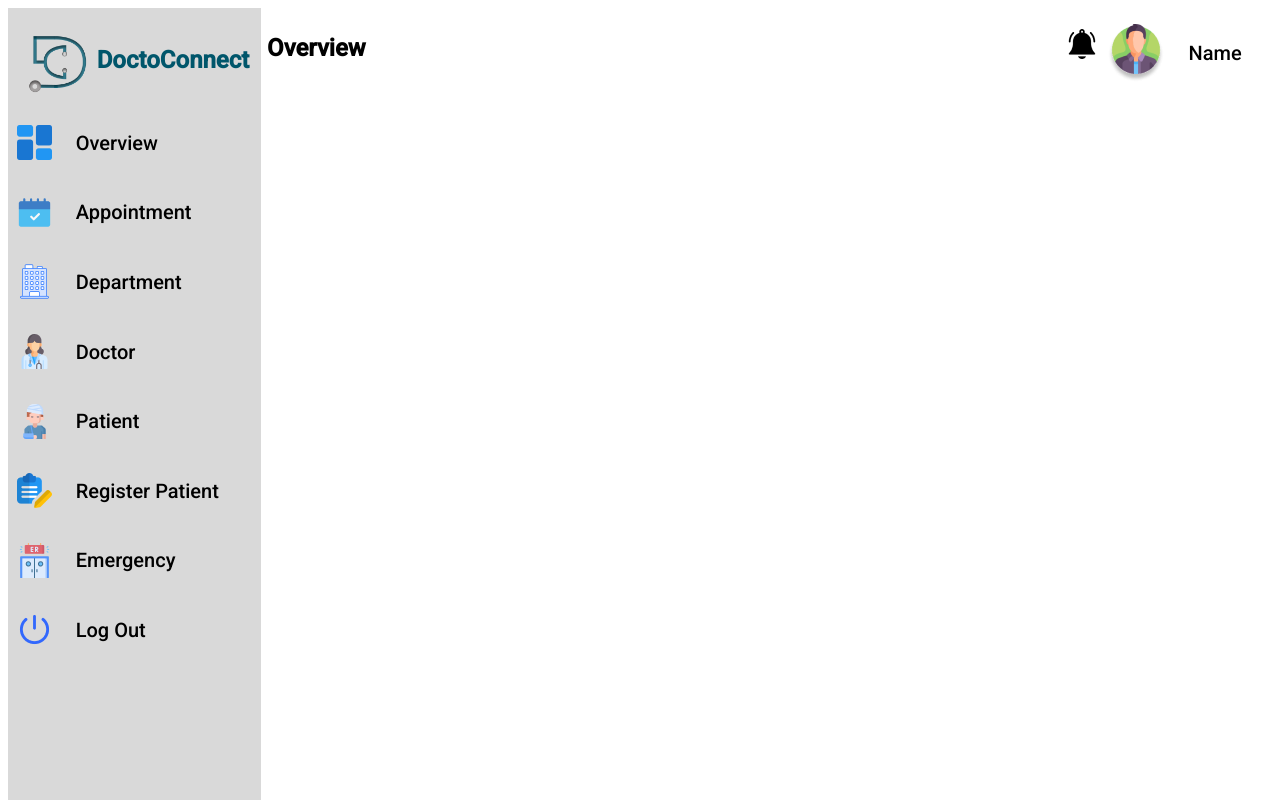
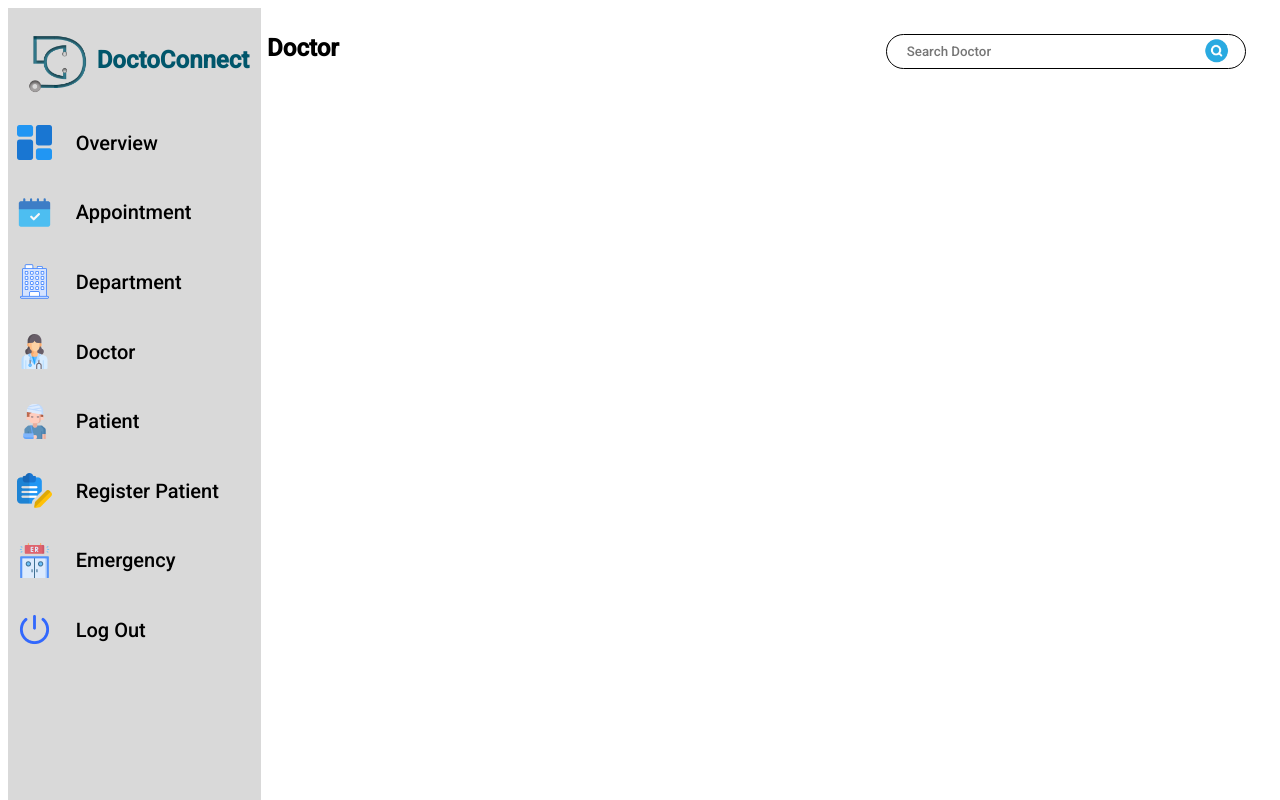
Before and after one commit to RollBack-6/DoctoConnect, a React (Vite) app in the folder Frontend/: page / in a window 1280 px wide. Shown: the top 800 px of the page. Built offline with nearby package versions, Linux system fonts and the light colour scheme.

Commit message:
Doctor tab updated

```diff
--- a/Frontend/src/App.jsx
+++ b/Frontend/src/App.jsx
@@ -1,5 +1,5 @@
 import "./App.css";
-import SearchBar from "./Components/Right_Column/Overview/SearchBar";
+import Doctor from "./Components/Right_Column/Doctor/Doctor.jsx";
 import Selection from "./Components/LeftColumn/Selection";
 
 function App() {
@@ -10,7 +10,7 @@ function App() {
           <Selection/>
         </div>
         <div className="column right">
-          <SearchBar/>
+          <Doctor/>
         </div>
       </div>
     </>
--- a/Frontend/src/Components/LeftColumn/Selection.jsx
+++ b/Frontend/src/Components/LeftColumn/Selection.jsx
@@ -16,8 +16,8 @@ function Selection(){
           <div className="Button_aligment">
             <img
               className="image"
-              src="./images/Appoinments.png"
-              alt="Appoinment"
+              src="./images/Appointments.png"
+              alt="Appointment"
             />
             <button className="btn">Appointment</button>
           </div>
--- /dev/null
+++ b/Frontend/src/Components/Right_Column/Doctor/Doctor.css
@@ -0,0 +1,4 @@
+*{
+    font-family: 'Roboto', sans-serif;
+    box-sizing: border-box;
+  }
--- /dev/null
+++ b/Frontend/src/Components/Right_Column/Doctor/Doctor.jsx
@@ -0,0 +1,14 @@
+import "./Doctor.css";
+import Header from "./Header";
+
+function Doctor() {
+    return(
+        <>
+        <div className="header">
+            <Header />
+        </div>
+        </>
+    );
+}
+
+export default Doctor;
--- /dev/null
+++ b/Frontend/src/Components/Right_Column/Doctor/Header.css
@@ -0,0 +1,34 @@
+*{
+    font-family: 'Roboto', sans-serif;
+}
+
+.navbar{
+    display: flex;
+    flex-direction: row;
+    justify-content: space-between;
+}
+
+.searchbar{
+    margin: 2%;
+    border-style: solid;
+    display: flex;
+    border-width: thin;
+    align-items: center;
+    border-radius: 30px;
+    padding: 10px;
+    height: 35px;
+}
+
+.searchinput {
+    width: 300px;
+    height: 25px;
+    border: none;
+    padding: 10px;
+    outline-color: transparent;
+}
+
+.searchbutton {
+    background-color: white;
+    border: none;
+    justify-content: space-between;
+}
--- /dev/null
+++ b/Frontend/src/Components/Right_Column/Doctor/Header.jsx
@@ -0,0 +1,20 @@
+import "./Header.css";
+
+function Header() {
+    return(
+        <>
+        <div className="navbar">
+            <div className="heading">
+                <h2>Doctor</h2>
+            </div>
+            <div className="searchbar">
+                <input className="searchinput" type="text" placeholder="Search Doctor" />
+                <button className="searchbutton" ><img src="./Images/Search.png" width="26px" height="26
+                px"></img></button>
+            </div>
+        </div>
+        </>
+    );
+}
+
+export default Header;
```
Also changed, not shown: Frontend/Images/Appointments.png (renamed from Frontend/Images/Appoinments.png), Frontend/Images/Search.png.
